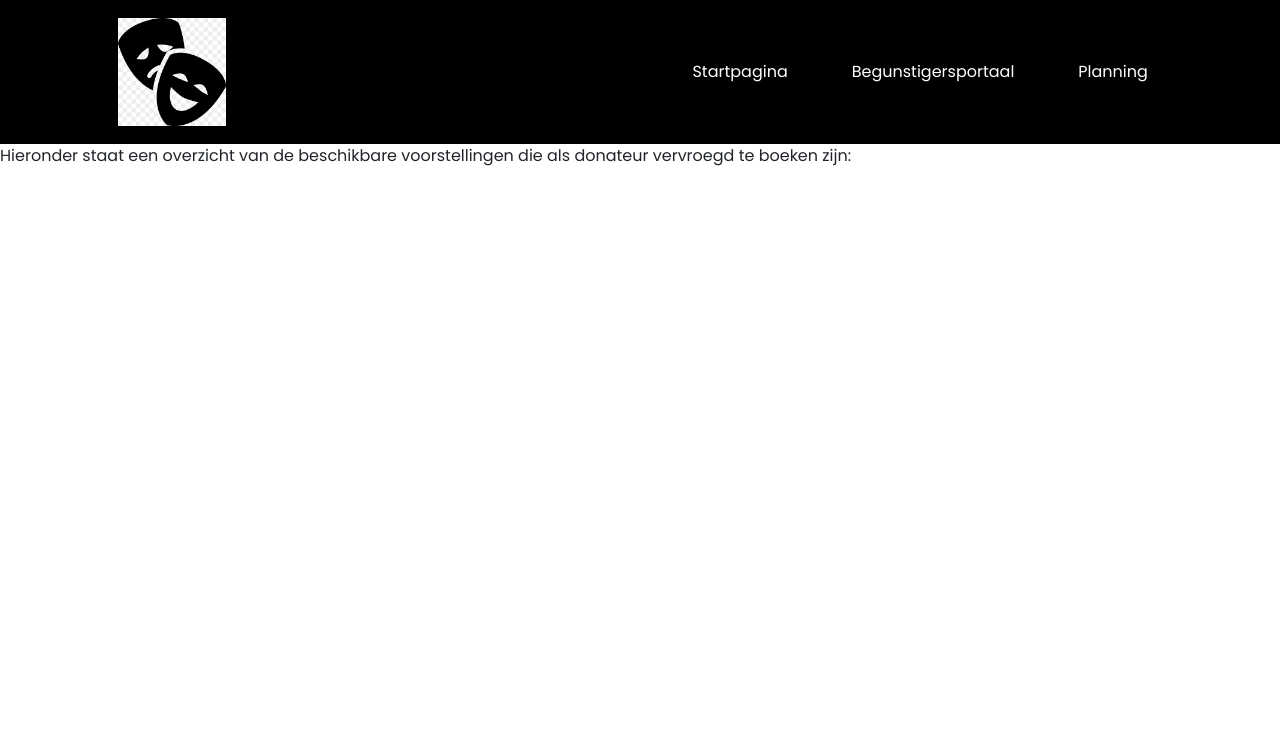
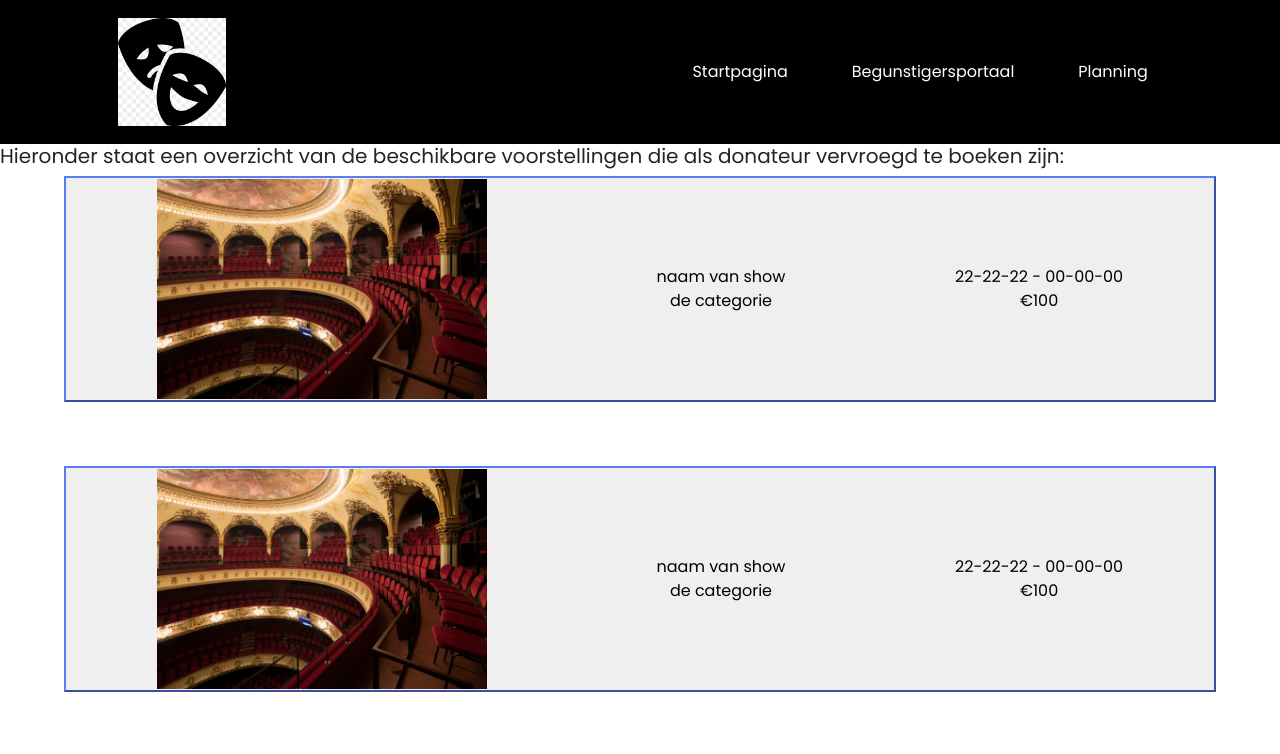
Before and after one commit to renz1704/WDPR2022, a React (Create React App) app in the folder react/ClientApp/: page /begunstigersportaal in a window 1280 px wide. Shown: the top 754 px of the page. Built offline with nearby package versions, Linux system fonts and the light colour scheme.

Commit message:
De standaard voorstellingen staan nu ook in het begunstigersportaal

```diff
--- a/react/ClientApp/src/components/Page_Begunstigersportaal.jsx
+++ b/react/ClientApp/src/components/Page_Begunstigersportaal.jsx
@@ -1,13 +1,23 @@
 import React from 'react';
 import BegunstigersHeader from './BegunstigersPortaalHeader';
+import ProductBanner from './ProductBanner';
 
 function Page_Begunstigersportaal() {
 
+    // Deze lijst moet worden aangepast naar de shows die nog niet voor het gewone publiek te boeken zijn.
+    let showList = [1,2,3,4]
+
     return (
-
         <div>
             <BegunstigersHeader />
-            <p>Hieronder staat een overzicht van de beschikbare voorstellingen die als donateur vervroegd te boeken zijn:</p>
+            <h5>Hieronder staat een overzicht van de beschikbare voorstellingen die als donateur vervroegd te boeken zijn:</h5>
+            <div className="flex-container-vertical">
+
+                {showList.map((item) => {
+                    return <ProductBanner id={item} />
+                })}
+
+            </div>
         </div>
     )
 }
--- a/react/ClientApp/src/components/Page_Voorstellingen.jsx
+++ b/react/ClientApp/src/components/Page_Voorstellingen.jsx
@@ -5,7 +5,7 @@ import Header from './Header';
 
 function Page_Voorstellingen() {
 
-    {/*deze lijsten zijn de opties die in de dropdownmenus worden getoonds*/ }
+    {/*deze lijsten zijn de opties die in de dropdownmenus worden getoond*/ }
     const sortOptions = ["Datum", "Kosten", "Populariteit"]
     const filterOptions = ["geen", "idee"]
 
```
